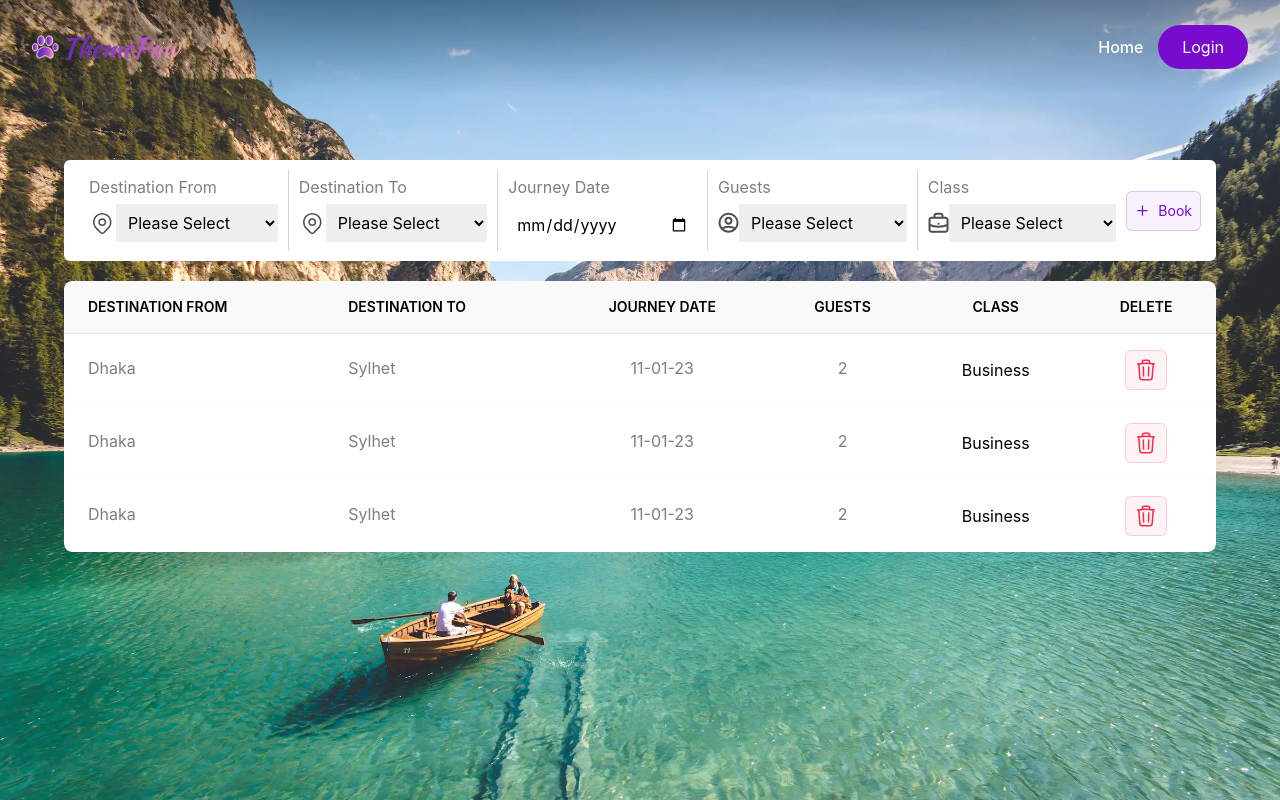
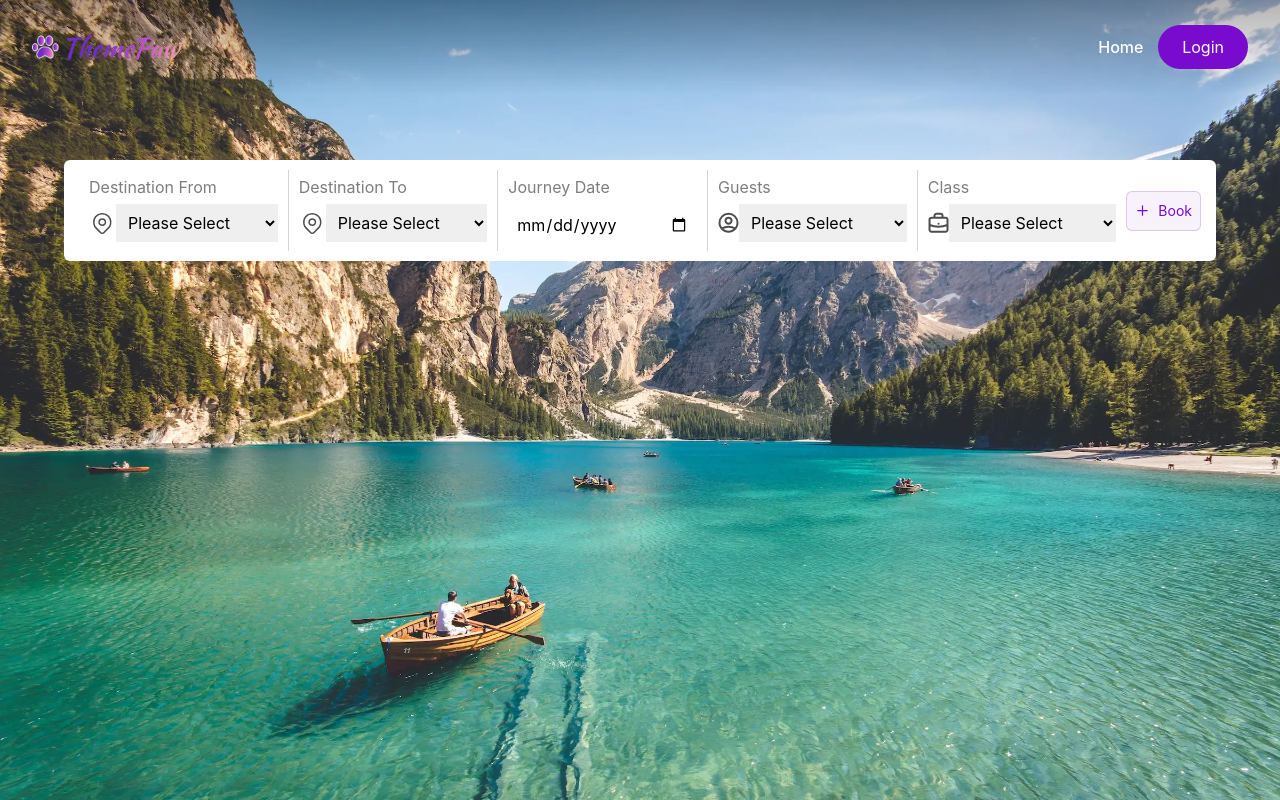
Before and after one commit to nildoria/redux-practices, a React (Vite) app: page / in a window 1280 px wide. Shown: the top 800 px of the page. Built offline with nearby package versions, Linux system fonts and the light colour scheme; the HTML template or start-up script is replaced by a standard one.

Commit message:
Booking Update

```diff
--- a/src/App.jsx
+++ b/src/App.jsx
@@ -1,3 +1,5 @@
+import { Provider } from 'react-redux';
+import store from './redux/store';
 import './assets/styles/styles.css';
 import BookingData from './components/BookingData';
 import InputData from './components/InputData';
@@ -5,10 +7,12 @@ import Layout from './components/Layout';
 
 function App() {
   return (
-    <Layout>
-      <InputData />
-      <BookingData />
-    </Layout>
+    <Provider store={store}>
+      <Layout>
+        <InputData />
+        <BookingData />
+      </Layout>
+    </Provider>
   );
 }
 
--- a/src/components/BookingData.jsx
+++ b/src/components/BookingData.jsx
@@ -1,5 +1,17 @@
+import { useDispatch, useSelector } from 'react-redux';
+import { deleteBooking } from '../redux/booking/actions';
+
 function BookingData() {
+  const bookings = useSelector((state) => state.bookingData);
+  const dispatch = useDispatch();
+
+  const handleDelete = (id) => {
+    dispatch(deleteBooking(id));
+  };
+
   return (
+    <>
+      {bookings.length > 0 && (
         <div className="table-container">
           <table className="booking-table">
             <thead className="bg-gray-100/50">
@@ -12,29 +24,39 @@ function BookingData() {
                 <th className="text-center">Delete</th>
               </tr>
             </thead>
-        <tbody className="divide-y divide-gray-300/20" id="lws-previewBooked">
-          {/* Row 1 */}
-          <tr className="lws-bookedTable text-black">
+            <tbody
+              className="divide-y divide-gray-300/20"
+              id="lws-previewBooked"
+            >
+              {bookings.map((booking) => (
+                <tr key={booking.id} className="lws-bookedTable text-black">
+                  {console.log(booking.id)}
                   <td className="px-6 py-4">
                     <div className="flex items-center space-x-3">
-                <p className="lws-bookedFrom">Dhaka</p>
+                      <p className="lws-bookedFrom">{booking.from}</p>
                     </div>
                   </td>
                   <td className="px-6 py-4">
-              <p className="lws-bookedTo">Sylhet</p>
+                    <p className="lws-bookedTo">{booking.to}</p>
                   </td>
                   <td className="px-6 py-4 text-center">
-              <p className="lws-bookedDate">11-01-23</p>
+                    <p className="lws-bookedDate">{booking.date}</p>
                   </td>
                   <td className="px-6 py-4 text-center">
-              <p className="lws-bookedGustes">2</p>
+                    <p className="lws-bookedGustes">{booking.guests}</p>
                   </td>
                   <td className="px-6 py-4 text-center">
-              <span className="lws-bookedClass"> Business </span>
+                    <span className="lws-bookedClass">
+                      {' '}
+                      {booking.ticketClass}{' '}
+                    </span>
                   </td>
                   <td className="px-6 py-4 text-center">
                     <div className="flex justify-center gap-4">
-                <button className="lws-remove">
+                      <button
+                        onClick={() => handleDelete(booking.id)}
+                        className="lws-remove"
+                      >
                         <svg
                           xmlns="http://www.w3.org/2000/svg"
                           fill="none"
@@ -53,91 +75,12 @@ function BookingData() {
                     </div>
                   </td>
                 </tr>
-
-          {/* Row 2 */}
-          <tr className="lws-bookedTable text-black">
-            <td className="px-6 py-4">
-              <div className="flex items-center space-x-3">
-                <p className="lws-bookedFrom">Dhaka</p>
-              </div>
-            </td>
-            <td className="px-6 py-4">
-              <p className="lws-bookedTo">Sylhet</p>
-            </td>
-            <td className="px-6 py-4 text-center">
-              <p className="lws-bookedDate">11-01-23</p>
-            </td>
-            <td className="px-6 py-4 text-center">
-              <p className="lws-bookedGustes">2</p>
-            </td>
-            <td className="px-6 py-4 text-center">
-              <span className="lws-bookedClass"> Business </span>
-            </td>
-            <td className="px-6 py-4 text-center">
-              <div className="flex justify-center gap-4">
-                <button className="lws-remove">
-                  <svg
-                    xmlns="http://www.w3.org/2000/svg"
-                    fill="none"
-                    viewBox="0 0 24 24"
-                    strokeWidth="1.5"
-                    stroke="currentColor"
-                    className="w-6 h-6"
-                  >
-                    <path
-                      strokeLinecap="round"
-                      strokeLinejoin="round"
-                      d="M14.74 9l-.346 9m-4.788 0L9.26 9m9.968-3.21c.342.052.682.107 1.022.166m-1.022-.165L18.16 19.673a2.25 2.25 0 01-2.244 2.077H8.084a2.25 2.25 0 01-2.244-2.077L4.772 5.79m14.456 0a48.108 48.108 0 00-3.478-.397m-12 .562c.34-.059.68-.114 1.022-.165m0 0a48.11 48.11 0 013.478-.397m7.5 0v-.916c0-1.18-.91-2.164-2.09-2.201a51.964 51.964 0 00-3.32 0c-1.18.037-2.09 1.022-2.09 2.201v.916m7.5 0a48.667 48.667 0 00-7.5 0"
-                    />
-                  </svg>
-                </button>
-              </div>
-            </td>
-          </tr>
-
-          {/* Row 3 */}
-          <tr className="lws-bookedTable text-black">
-            <td className="px-6 py-4">
-              <div className="flex items-center space-x-3">
-                <p className="lws-bookedFrom">Dhaka</p>
-              </div>
-            </td>
-            <td className="px-6 py-4">
-              <p className="lws-bookedTo">Sylhet</p>
-            </td>
-            <td className="px-6 py-4 text-center">
-              <p className="lws-bookedDate">11-01-23</p>
-            </td>
-            <td className="px-6 py-4 text-center">
-              <p className="lws-bookedGustes">2</p>
-            </td>
-            <td className="px-6 py-4 text-center">
-              <span className="lws-bookedClass"> Business </span>
-            </td>
-            <td className="px-6 py-4 text-center">
-              <div className="flex justify-center gap-4">
-                <button className="lws-remove">
-                  <svg
-                    xmlns="http://www.w3.org/2000/svg"
-                    fill="none"
-                    viewBox="0 0 24 24"
-                    strokeWidth="1.5"
-                    stroke="currentColor"
-                    className="w-6 h-6"
-                  >
-                    <path
-                      strokeLinecap="round"
-                      strokeLinejoin="round"
-                      d="M14.74 9l-.346 9m-4.788 0L9.26 9m9.968-3.21c.342.052.682.107 1.022.166m-1.022-.165L18.16 19.673a2.25 2.25 0 01-2.244 2.077H8.084a2.25 2.25 0 01-2.244-2.077L4.772 5.79m14.456 0a48.108 48.108 0 00-3.478-.397m-12 .562c.34-.059.68-.114 1.022-.165m0 0a48.11 48.11 0 013.478-.397m7.5 0v-.916c0-1.18-.91-2.164-2.09-2.201a51.964 51.964 0 00-3.32 0c-1.18.037-2.09 1.022-2.09 2.201v.916m7.5 0a48.667 48.667 0 00-7.5 0"
-                    />
-                  </svg>
-                </button>
-              </div>
-            </td>
-          </tr>
+              ))}
             </tbody>
           </table>
         </div>
+      )}
+    </>
   );
 }
 
--- a/src/components/InputData.jsx
+++ b/src/components/InputData.jsx
@@ -1,8 +1,38 @@
+import { useState } from 'react';
+import { booking } from '../redux/booking/actions';
+import { useDispatch } from 'react-redux';
+
 function InputData() {
+  const [bookingData, setBookingData] = useState({
+    from: '',
+    to: '',
+    date: '',
+    guests: '',
+    class: '',
+  });
+
+  const dispatch = useDispatch();
+
+  const handleChange = (e) => {
+    const { name, value } = e.target;
+
+    setBookingData((prevBookingData) => ({
+      ...prevBookingData,
+      [name]: value,
+    }));
+  };
+
+  const handleSubmit = (e) => {
+    e.preventDefault();
+
+    dispatch(booking(bookingData));
+    e.target.reset();
+  };
+
   return (
     <div className="mt-[160px] mx-4 md:mt-[160px] relative">
       <div className="bg-white rounded-md max-w-6xl w-full mx-auto">
-        <form className="first-hero lws-inputform">
+        <form onSubmit={handleSubmit} className="first-hero lws-inputform">
           {/* From */}
           <div className="des-from">
             <p>Destination From</p>
@@ -13,6 +43,7 @@ function InputData() {
                 name="from"
                 id="lws-from"
                 required
+                onChange={handleChange}
               >
                 <option value="" hidden>
                   Please Select
@@ -35,6 +66,7 @@ function InputData() {
                 name="to"
                 id="lws-to"
                 required
+                onChange={handleChange}
               >
                 <option value="" hidden>
                   Please Select
@@ -56,6 +88,7 @@ function InputData() {
               name="date"
               id="lws-date"
               required
+              onChange={handleChange}
             />
           </div>
 
@@ -69,6 +102,7 @@ function InputData() {
                 name="guests"
                 id="lws-guests"
                 required
+                onChange={handleChange}
               >
                 <option value="" hidden>
                   Please Select
@@ -91,6 +125,7 @@ function InputData() {
                 name="ticketClass"
                 id="lws-ticketClass"
                 required
+                onChange={handleChange}
               >
                 <option value="" hidden>
                   Please Select
@@ -119,6 +154,7 @@ function InputData() {
             <span className="text-sm">Book</span>
           </button>
         </form>
+        {console.log(bookingData)}
       </div>
     </div>
   );
--- /dev/null
+++ b/src/redux/booking/actionTypes.jsx
@@ -0,0 +1,2 @@
+export const BOOK = 'booking/book';
+export const DELETE = 'booking/delete';
--- /dev/null
+++ b/src/redux/booking/actions.jsx
@@ -0,0 +1,15 @@
+import { BOOK, DELETE } from './actionTypes';
+
+export const booking = (bookingData) => {
+  return {
+    type: BOOK,
+    payload: bookingData,
+  };
+};
+
+export const deleteBooking = (id) => {
+  return {
+    type: DELETE,
+    payload: id,
+  };
+};
--- /dev/null
+++ b/src/redux/booking/bookingReducer.jsx
@@ -0,0 +1,27 @@
+import { BOOK, DELETE } from './actionTypes';
+
+const initialState = {
+  bookingData: [],
+};
+
+const bookingReducer = (state = initialState, action) => {
+  switch (action.type) {
+    case BOOK:
+      return {
+        ...state,
+        bookingData: [...state.bookingData, action.payload],
+      };
+    case DELETE:
+      return {
+        ...state,
+        bookingData: state.bookingData.filter(
+          (booking) => booking.id !== action.payload,
+        ),
+      };
+
+    default:
+      return state;
+  }
+};
+
+export default bookingReducer;
--- /dev/null
+++ b/src/redux/store.jsx
@@ -0,0 +1,6 @@
+import { legacy_createStore as createStore } from 'redux';
+import bookingReducer from './booking/bookingReducer';
+
+const store = createStore(bookingReducer);
+
+export default store;
```
Lines whose indentation alone changed are shown as unchanged.
